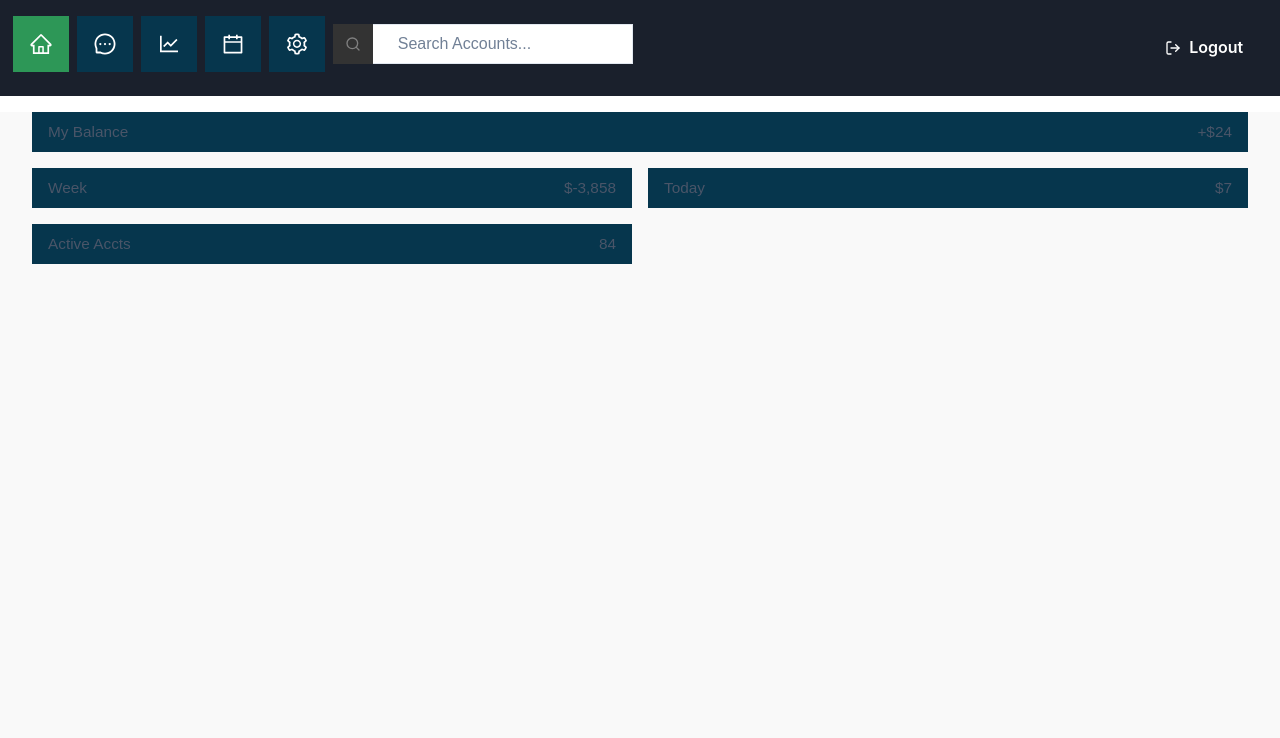
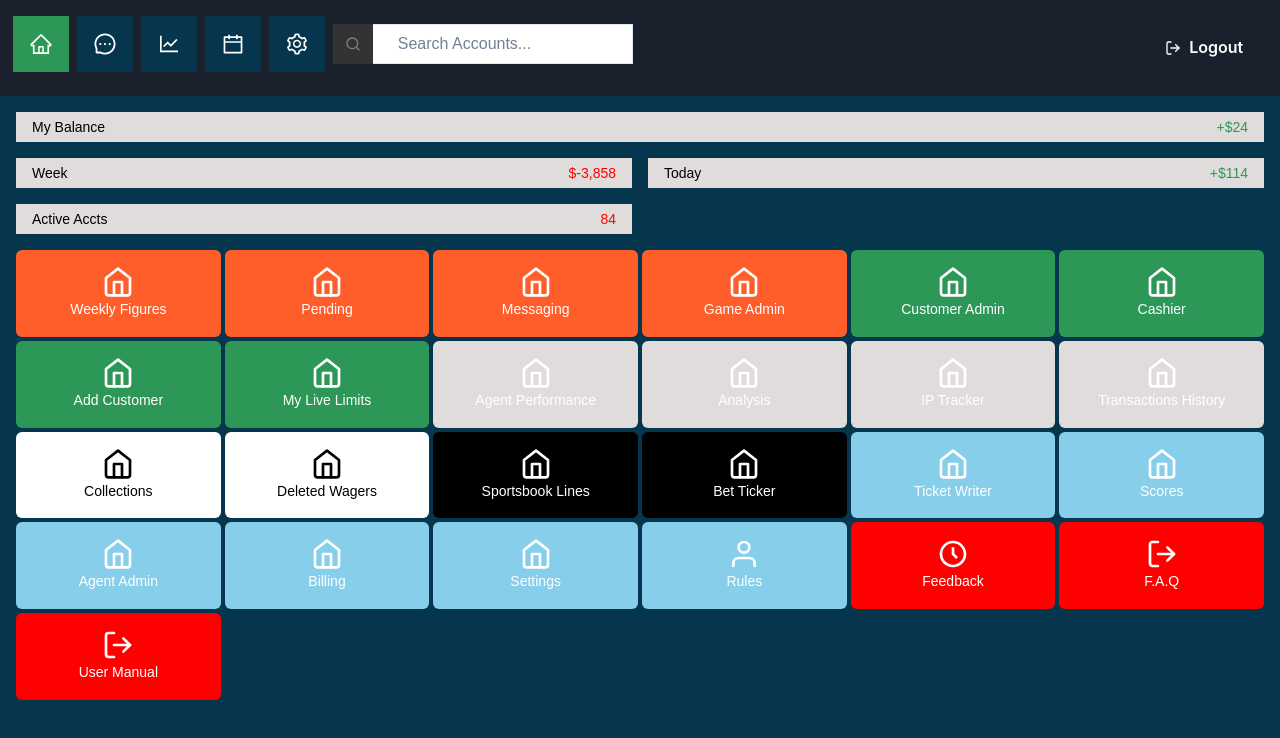
Before and after one commit to AyoMoses1/BettyX, a React (Create React App) app: page / in a window 1280 px wide. Shown: the top 738 px of the page. Built offline with nearby package versions, Linux system fonts and the light colour scheme.

Commit message:
Finish Dashboard design

```diff
--- /dev/null
+++ b/src/App.css
@@ -0,0 +1,3 @@
+body {
+  background: #06364d !important;
+}
--- a/src/App.js
+++ b/src/App.js
@@ -12,6 +12,7 @@ import Statistics from './pages/statistics'
 import SignIn from './pages/auth'
 import { paths } from './common/Paths';
 import Layout from "./common/Layout";
+import './App.css'
 
 const App = () => {
   return (
--- a/src/common/Layout.js
+++ b/src/common/Layout.js
@@ -1,16 +1,14 @@
 import React from 'react';
 import NavBar from './NavBar';
 import { Outlet } from 'react-router-dom';
-import { Container } from '@chakra-ui/react';
+import { Container, Box } from '@chakra-ui/react';
 
 const Layout = () => {
   return (
-    <>
+    <Box height="100%">
       <NavBar />
-      <Container maxW="100%" bg="grey" h="85vh">
-        <Outlet />
-      </Container>
-    </>
+      <Outlet />
+    </Box>
   );
 };
 
--- a/src/common/Paths.js
+++ b/src/common/Paths.js
@@ -1,39 +1,212 @@
-import { BiTimeFive } from "react-icons/bi";
-import { FiHome, FiUser, FiLogOut } from "react-icons/fi";
+import { BiTimeFive } from 'react-icons/bi';
+import { FiHome, FiUser, FiLogOut } from 'react-icons/fi';
 
-
-export const paths= {
+export const paths = {
   home: '/',
   login: '/login',
   games: '/games',
   messages: '/messages',
   rules: '/rules',
   settings: '/settings',
+  agents: '/agents',
   statistics: '/statistics',
-  agents: '/agents',
-}
-
+  pending: '/pending',
+  customers: '/customers',
+  cashier: '/cashier',
+  addCustomer: '/add-customer',
+  liveLimits: '/live-limits',
+  agentPerformance: '/agents-performance',
+  analysis: '/analysis',
+  ipTracker: '/ip-tracker',
+  transactions: '/transactions',
+  collections: '/collections',
+  deletedWagers: '/deleted-wagers',
+  sportsbookLines: '/sportsbook',
+  betTicker: '/bet-ticker',
+  ticketWriter: '/ticket-writer',
+  scores: '/scores',
+  agentAdmin: '/agent-admin',
+  billing: '/billing',
+  feedback: '/feedback',
+  faq: '/faq',
+  userManual: '/manual',
+};
 
 export const pageTitles = {
   dashboard: 'Dashboard',
   timeclock: 'Time Clock',
   profile: 'Profile',
-}
-
+};
 
 export const NavNames = {
-  dashboard: 'Dashboard',
-  profile: 'Profile',
-  timeclock: 'Time Clock',
-  logout: "Log Out"
-}
+  statistics: 'Weekly Figures',
+  pending: 'Pending',
+  messages: 'Messaging',
+  games: 'Game Admin',
+  customers: 'Customer Admin',
+  cashier: 'Cashier',
+  addCustomer: 'Add Customer',
+  liveLimits: 'My Live Limits',
+  agentPerformance: 'Agent Performance',
+  analysis: 'Analysis',
+  ipTracker: 'IP Tracker',
+  transactions: 'Transactions History',
+  collections: 'Collections',
+  deletedWagers: 'Deleted Wagers',
+  sportsbookLines: 'Sportsbook Lines',
+  betTicker: 'Bet Ticker',
+  ticketWriter: 'Ticket Writer',
+  scores: 'Scores',
+  agentAdmin: 'Agent Admin',
+  billing: 'Billing',
+  settings: 'Settings',
+  rules: 'Rules',
+  feedback: 'Feedback',
+  faq: 'F.A.Q',
+  userManual: 'User Manual',
+};
 
 export const pathObject = [
-  { icon: FiHome, name: NavNames.dashboard, route: paths.home },
-  { icon: FiUser, name: NavNames.profile, route: paths.profile },
-  { icon: BiTimeFive, name: NavNames.timeclock, route: paths.timeclock },
-  { icon: FiLogOut, name: NavNames.logout, route: paths.login },
+  {
+    icon: FiHome,
+    name: NavNames.statistics,
+    route: paths.statistics,
+    color: 'indigo',
+  },
+  {
+    icon: FiHome,
+    name: NavNames.pending,
+    route: paths.pending,
+    color: 'indigo',
+  },
+  {
+    icon: FiHome,
+    name: NavNames.messages,
+    route: paths.messages,
+    color: 'indigo',
+  },
+  {
+    icon: FiHome,
+    name: NavNames.games,
+    route: paths.messages,
+    color: 'indigo',
+  },
+  {
+    icon: FiHome,
+    name: NavNames.customers,
+    route: paths.customers,
+    color: 'green',
+  },
+  {
+    icon: FiHome,
+    name: NavNames.cashier,
+    route: paths.cashier,
+    color: 'green',
+  },
+  {
+    icon: FiHome,
+    name: NavNames.addCustomer,
+    route: paths.addCustomer,
+    color: 'green',
+  },
+  {
+    icon: FiHome,
+    name: NavNames.liveLimits,
+    route: paths.liveLimits,
+    color: 'green',
+  },
+  {
+    icon: FiHome,
+    name: NavNames.agentPerformance,
+    route: paths.agentPerformance,
+    color: 'grey2',
+  },
+  {
+    icon: FiHome,
+    name: NavNames.analysis,
+    route: paths.analysis,
+    color: 'grey2',
+  },
+  {
+    icon: FiHome,
+    name: NavNames.ipTracker,
+    route: paths.ipTracker,
+    color: 'grey2',
+  },
+  {
+    icon: FiHome,
+    name: NavNames.transactions,
+    route: paths.transactions,
+    color: 'grey2',
+  },
+  {
+    icon: FiHome,
+    name: NavNames.collections,
+    route: paths.collections,
+    color: 'white',
+  },
+  {
+    icon: FiHome,
+    name: NavNames.deletedWagers,
+    route: paths.deletedWagers,
+    color: 'white',
+  },
+  {
+    icon: FiHome,
+    name: NavNames.sportsbookLines,
+    route: paths.sportsbookLines,
+    color: 'black',
+  },
+  {
+    icon: FiHome,
+    name: NavNames.betTicker,
+    route: paths.betTicker,
+    color: 'black',
+  },
+  {
+    icon: FiHome,
+    name: NavNames.ticketWriter,
+    route: paths.ticketWriter,
+    color: '#87CEEB',
+  },
+  {
+    icon: FiHome,
+    name: NavNames.scores,
+    route: paths.scores,
+    color: '#87CEEB',
+  },
+  {
+    icon: FiHome,
+    name: NavNames.agentAdmin,
+    route: paths.agentAdmin,
+    color: '#87CEEB',
+  },
+  {
+    icon: FiHome,
+    name: NavNames.billing,
+    route: paths.billing,
+    color: '#87CEEB',
+  },
+  {
+    icon: FiHome,
+    name: NavNames.settings,
+    route: paths.settings,
+    color: '#87CEEB',
+  },
+  { icon: FiUser, name: NavNames.rules, route: paths.rules, color: '#87CEEB' },
+  {
+    icon: BiTimeFive,
+    name: NavNames.feedback,
+    route: paths.feedback,
+    color: 'red',
+  },
+  { icon: FiLogOut, name: NavNames.faq, route: paths.faq, color: 'red' },
+  {
+    icon: FiLogOut,
+    name: NavNames.userManual,
+    route: paths.userManual,
+    color: 'red',
+  },
 ];
 
-
 export default paths;
--- a/src/pages/dashboard/components/GridBar.js
+++ b/src/pages/dashboard/components/GridBar.js
@@ -3,10 +3,10 @@ import { GridItem, Flex, Text } from '@chakra-ui/react';
 
 const GridBar = ({ span, data }) => {
   return (
-    <GridItem colSpan={span} height="40px" bg="blue" px={4}>
+    <GridItem colSpan={span} height="30px" bg="grey2" px={4}>
       <Flex justifyContent="space-between" align="center" height="100%">
-        <Text>{data.title}</Text>
-        <Text>{data.value}</Text>
+        <Text variant="cardText" color="black">{data.title}</Text>
+        <Text variant="cardText" color={data.value.startsWith("+") ? "green": "red"}>{data.value}</Text>
       </Flex>
     </GridItem>
   );
--- /dev/null
+++ b/src/pages/dashboard/components/GridBox.js
@@ -0,0 +1,30 @@
+import React from 'react';
+import { GridItem, Flex, Text } from '@chakra-ui/react';
+import { Icon } from '@chakra-ui/react';
+
+const GridBox = ({ data }) => {
+  return (
+    <GridItem colSpan={1} bg={data.color} py={4} borderRadius="md">
+      <Flex
+        justifyContent="space-between"
+        align="center"
+        height="100%"
+        flexDirection="column"
+      >
+        <Icon
+          as={data.icon}
+          boxSize={8}
+          color={data.color === 'white' ? 'black' : 'white'}
+        />
+        <Text
+          variant="cardText"
+          color={data.color === 'white' ? 'black' : 'white'}
+        >
+          {data.name}
+        </Text>
+      </Flex>
+    </GridItem>
+  );
+};
+
+export default GridBox;
--- a/src/pages/dashboard/index.js
+++ b/src/pages/dashboard/index.js
@@ -1,11 +1,13 @@
 import React from 'react';
 import { Container, Grid } from '@chakra-ui/react';
 import GridBar from './components/GridBar';
+import GridBox from './components/GridBox';
+import { pathObject } from '../../common/Paths';
 
 const data = [
   { title: 'My Balance', value: '+$24' },
   { title: 'Week', value: '$-3,858' },
-  { title: 'Today', value: '$7' },
+  { title: 'Today', value: '+$114' },
   { title: 'Active Accts', value: '84' },
 ];
 
@@ -17,6 +19,11 @@ const index = () => {
           <GridBar span={idx === 0 ? 2 : 1} key={item.title} data={item}/>
         ))}
       </Grid>
+      <Grid templateColumns="repeat(6, 1fr)" gap={1} mt={4}>
+        {pathObject.map((item) => (
+          <GridBox key={item.route} data={item}/>
+        ))}
+      </Grid>
     </Container>
   );
 };
--- a/src/theme/components/Text.js
+++ b/src/theme/components/Text.js
@@ -34,7 +34,8 @@ export const TextStyle = {
     }),
     cardText: (props) => ({
       fontWeight: '400',
-      fontSize: '18px',
+      fontSize: '14px',
+      color: props.theme.colors.white
     }),
     reviewText: (props) => ({
       fontWeight: '200',
--- a/src/theme/styles.js
+++ b/src/theme/styles.js
@@ -5,6 +5,7 @@ export const tokens = {
   gray3: '#BDBDBD',
   gray4: '#18181B',
   text: '#EFEFEF',
+  indigo: "#ff5d2a",
   background: '#141414',
   lightBlue: '#3188D8',
   lighterBlue: ' #AED8FF',
@@ -19,6 +20,7 @@ export const tokens = {
   blue: '#06364d',
   blue2: '#001D3D',
   grey: '#F9F9F9',
+  grey2: "#E0DCDC",
   pink: '#FEF5FF',
   bgGrey: '#F8F8F8',
   green: '#2d9757',
```
